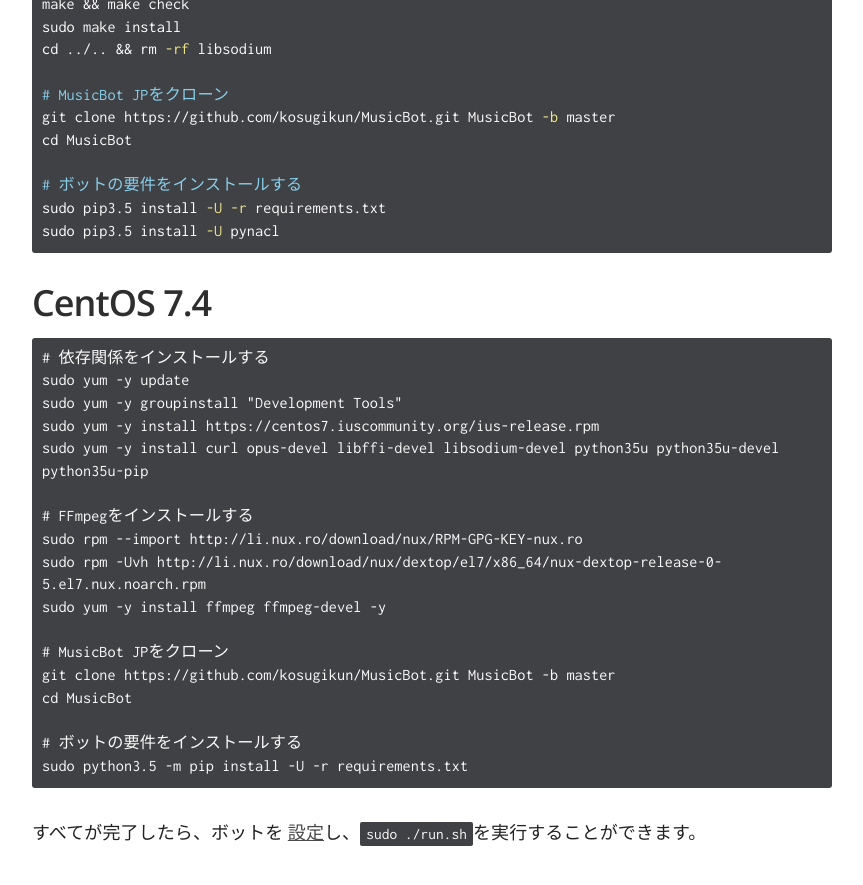
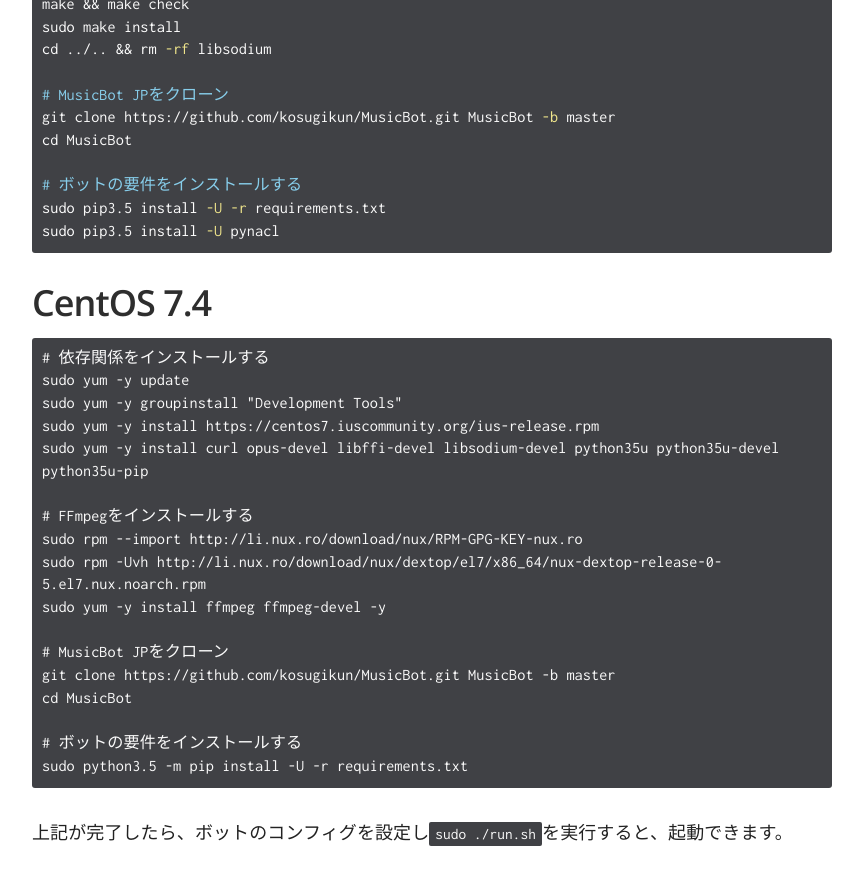
Before and after one commit to ritokun/MusicBot-1, a Jekyll site: the page built from _docs/installing/centos.md, in a window 1280 px wide and 900 px high, scrolled down 829 px. Shown: the top 885 px of the window, without its empty margins (358-1221 px from the left). Built offline with Jekyll 4.4.1, drawn with Linux system fonts in a browser that asks for light colours.

Commit message:
Update centos.md

```diff
--- a/_docs/installing/centos.md
+++ b/_docs/installing/centos.md
@@ -64,4 +64,4 @@
 ~~~
 {: title="CentOS 7.4" }
 
-すべてが完了したら、ボットを [設定]({{ site.baseurl }}/using/configuration)し、`sudo ./run.sh`を実行することができます。
+上記が完了したら、ボットのコンフィグを設定し`sudo ./run.sh`を実行すると、起動できます。
```
